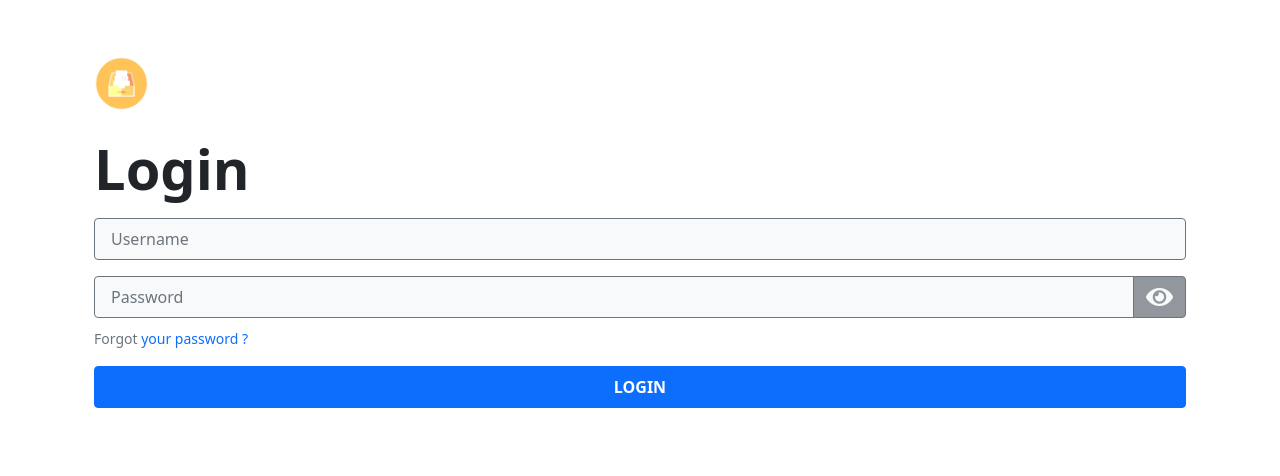
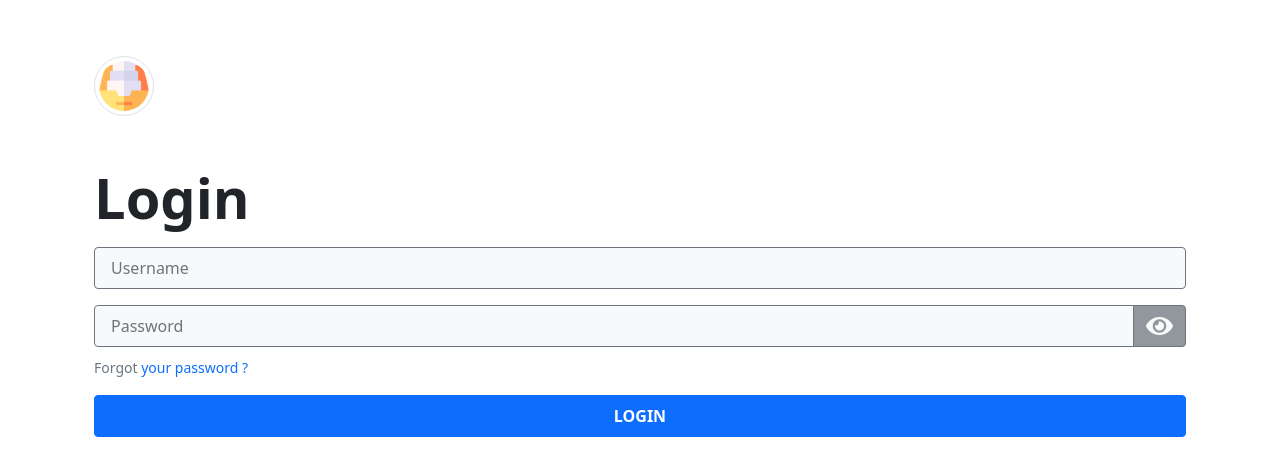
Before and after one commit to or-abdillh/E-Archive, a website: page public/login/index.html in a window 1280 px wide. Drawn offline with Linux system fonts and the light colour scheme.

Commit message:
Change icons file

```diff
--- a/public/login/index.html
+++ b/public/login/index.html
@@ -24,16 +24,16 @@
   </title>
 </head>
 
-<body>
+<body style="min-height: 120vh">
 
   <section>
 
   	<div class="container px-4 py-2">
 
-  		<span class="mb-4 mt-5 d-block" >
+  		<span class="mb-5 mt-5 d-block" >
   			<img
-  			class=""
-  			src="../assets/icons/archive.png" width="55" alt="Archive Logo" />
+  			class="px-1 py-1 img-thumbnail rounded-circle"
+  			src="../assets/icons/folder.png" width="60" alt="Archive Logo" />
   		</span>
 
   		<h2 class="fw-bold display-4 mb-3" >Login</h2>
```
Also changed, not shown: public/assets/icons/folder.png (added).
